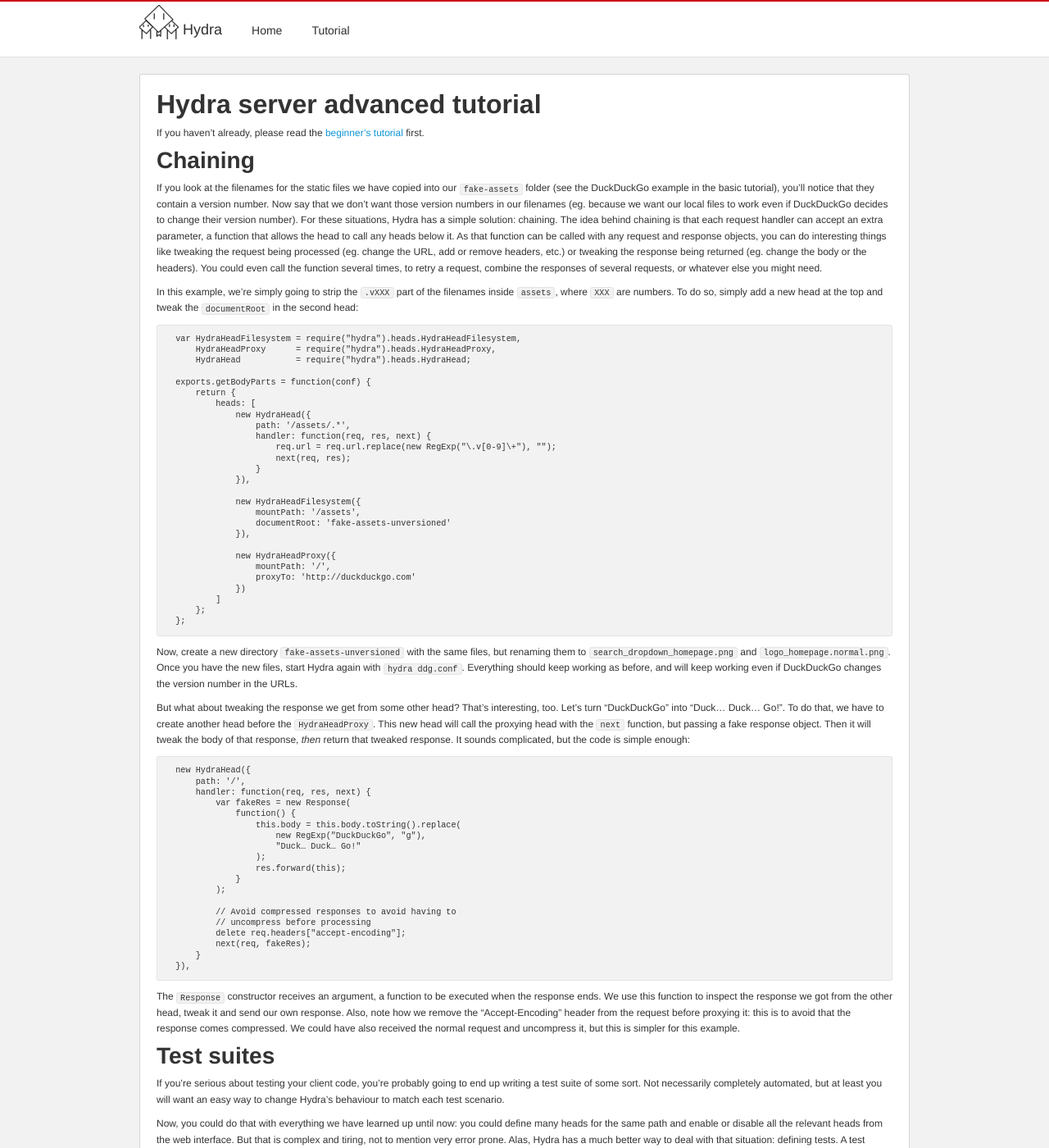
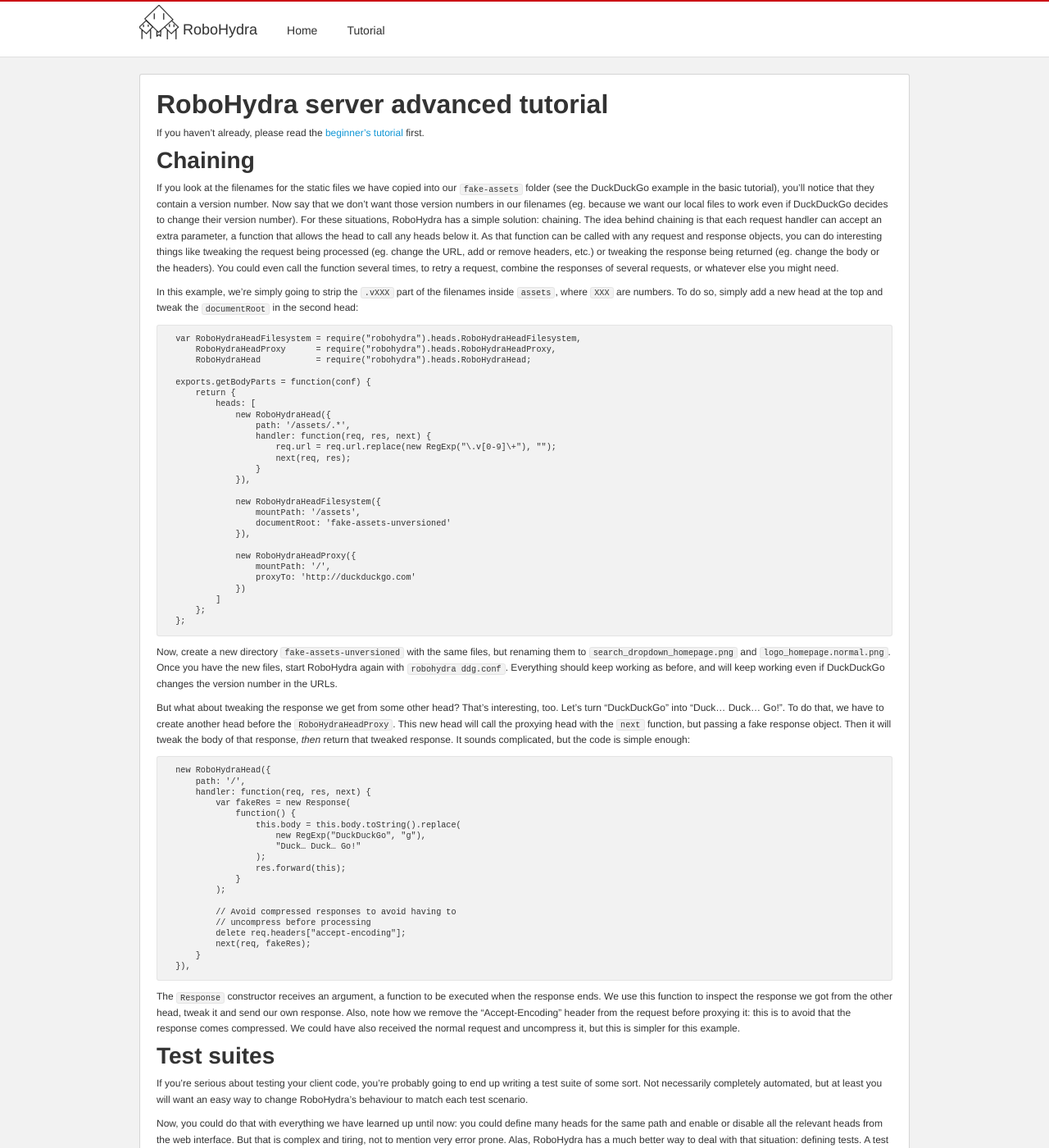
Before and after one commit to robohydra/robohydra, a Jekyll site: the page built from tutorial/advanced/index.md, in a window 1280 px wide and 1400 px high. Shown: the whole window at 82% size. Built offline with Jekyll 4.4.1, drawn with Linux system fonts in a browser that asks for light colours; some of the changed text lies outside the part shown.

Commit message:
Rename to RoboHydra

```diff
--- a/CNAME
+++ b/CNAME
@@ -1 +1 @@
-hydrajs.org
+robohydra.org
--- a/_config.yml
+++ b/_config.yml
@@ -1 +1 @@
-url: http://hydrajs.org
+url: http://robohydra.org
--- a/_layouts/default.html
+++ b/_layouts/default.html
@@ -2,11 +2,11 @@
 <html lang="en">
   <head>
     <meta charset="utf-8">
-    <title>Hydra</title>
+    <title>RoboHydra</title>
     <meta name="viewport" content="width=device-width, initial-scale=1.0">
 
     <link href="{{ site.url }}/static/css/lipstick.min.css" rel="stylesheet">
-    <link href="{{ site.url }}/static/css/hydra.css" rel="stylesheet">
+    <link href="{{ site.url }}/static/css/robohydra.css" rel="stylesheet">
 
     <!-- HTML5 shiv -->
     <!--[if lt IE 9]>
@@ -18,7 +18,7 @@
 
     <div class="navbar">
       <div class="container">
-        <span class="navbar-brand"><img src="{{ site.url }}/static/img/hydra.png" /><a href="{{ site.url }}">Hydra</a></span>
+        <span class="navbar-brand"><img src="{{ site.url }}/static/img/robohydra.png" /><a href="{{ site.url }}">RoboHydra</a></span>
         <ul class="navbar-menu">
           <li><a href="{{ site.url }}">Home</a></span>
           <li><a href="{{ site.url }}/tutorial">Tutorial</a></span>
--- a/tutorial/advanced/index.md
+++ b/tutorial/advanced/index.md
@@ -1,8 +1,8 @@
 ---
 layout: default
 ---
-Hydra server advanced tutorial
-==============================
+RoboHydra server advanced tutorial
+==================================
 
 If you haven't already, please read the [beginner's
 tutorial]({{ site.url }}/tutorial) first.
@@ -15,7 +15,7 @@
 tutorial), you'll notice that they contain a version number. Now say
 that we don't want those version numbers in our filenames (eg. because
 we want our local files to work even if DuckDuckGo decides to change
-their version number). For these situations, Hydra has a simple
+their version number). For these situations, RoboHydra has a simple
 solution: chaining. The idea behind chaining is that each request
 handler can accept an extra parameter, a function that allows the head
 to call any heads below it. As that function can be called with any
@@ -31,14 +31,14 @@
 add a new head at the top and tweak the `documentRoot` in the second
 head:
 
-      var HydraHeadFilesystem = require("hydra").heads.HydraHeadFilesystem,
-          HydraHeadProxy      = require("hydra").heads.HydraHeadProxy,
-          HydraHead           = require("hydra").heads.HydraHead;
+      var RoboHydraHeadFilesystem = require("robohydra").heads.RoboHydraHeadFilesystem,
+          RoboHydraHeadProxy      = require("robohydra").heads.RoboHydraHeadProxy,
+          RoboHydraHead           = require("robohydra").heads.RoboHydraHead;
 
       exports.getBodyParts = function(conf) {
           return {
               heads: [
-                  new HydraHead({
+                  new RoboHydraHead({
                       path: '/assets/.*',
                       handler: function(req, res, next) {
                           req.url = req.url.replace(new RegExp("\.v[0-9]\+"), "");
@@ -46,12 +46,12 @@
                       }
                   }),
 
-                  new HydraHeadFilesystem({
+                  new RoboHydraHeadFilesystem({
                       mountPath: '/assets',
                       documentRoot: 'fake-assets-unversioned'
                   }),
 
-                  new HydraHeadProxy({
+                  new RoboHydraHeadProxy({
                       mountPath: '/',
                       proxyTo: 'http://duckduckgo.com'
                   })
@@ -62,20 +62,20 @@
 
 Now, create a new directory `fake-assets-unversioned` with the same
 files, but renaming them to `search_dropdown_homepage.png` and
-`logo_homepage.normal.png`. Once you have the new files, start Hydra
-again with `hydra ddg.conf`. Everything should keep working as before,
-and will keep working even if DuckDuckGo changes the version number in
-the URLs.
+`logo_homepage.normal.png`. Once you have the new files, start
+RoboHydra again with `robohydra ddg.conf`. Everything should keep
+working as before, and will keep working even if DuckDuckGo changes
+the version number in the URLs.
 
 But what about tweaking the response we get from some other head?
 That's interesting, too. Let's turn "DuckDuckGo" into "Duck… Duck…
 Go!". To do that, we have to create another head before the
-`HydraHeadProxy`. This new head will call the proxying head with the
-`next` function, but passing a fake response object. Then it will
+`RoboHydraHeadProxy`. This new head will call the proxying head with
+the `next` function, but passing a fake response object. Then it will
 tweak the body of that response, _then_ return that tweaked
 response. It sounds complicated, but the code is simple enough:
 
-      new HydraHead({
+      new RoboHydraHead({
           path: '/',
           handler: function(req, res, next) {
               var fakeRes = new Response(
@@ -110,42 +110,42 @@
 If you're serious about testing your client code, you're probably
 going to end up writing a test suite of some sort. Not necessarily
 completely automated, but at least you will want an easy way to change
-Hydra's behaviour to match each test scenario.
+RoboHydra's behaviour to match each test scenario.
 
 Now, you could do that with everything we have learned up until now:
 you could define many heads for the same path and enable or disable
 all the relevant heads from the web interface. But that is complex and
-tiring, not to mention very error prone. Alas, Hydra has a much better
-way to deal with that situation: defining tests. A test consists of a
-collection of heads. These heads are active only when the test they
-belong to is active (and only one test can be active at any given
-time).
+tiring, not to mention very error prone. Alas, RoboHydra has a much
+better way to deal with that situation: defining tests. A test
+consists of a collection of heads. These heads are active only when
+the test they belong to is active (and only one test can be active at
+any given time).
 
-Thus, if you need to easily restore a certain behaviour in Hydra, you
-can define, in a named test, a collection of heads that define that
-behaviour. Then, every time you need to restore that behaviour, you
-start the corresponding test.
+Thus, if you need to easily restore a certain behaviour in RoboHydra,
+you can define, in a named test, a collection of heads that define
+that behaviour. Then, every time you need to restore that behaviour,
+you start the corresponding test.
 
 Let's go back to the first example in the first part of the
-tutorial. In it, we made Hydra return certain "search results" in the
-`/foo` path. If we're serious about testing that client, we probably
-want Hydra to return different things, like no results, a couple of
-results or even an internal server error. Let's implement those three
-cases as tests. Create a new file `hydra/plugins/search/index.js` with
-the following contents:
+tutorial. In it, we made RoboHydra return certain "search results" in
+the `/foo` path. If we're serious about testing that client, we
+probably want RoboHydra to return different things, like no results, a
+couple of results or even an internal server error. Let's implement
+those three cases as tests. Create a new file
+`robohydra/plugins/search/index.js` with the following contents:
 
-      var HydraHead           = require("hydra").heads.HydraHead,
-          HydraHeadStatic     = require("hydra").heads.HydraHeadStatic,
-          Response            = require("hydra").Response;
+      var RoboHydraHead           = require("robohydra").heads.RoboHydraHead,
+          RoboHydraHeadStatic     = require("robohydra").heads.RoboHydraHeadStatic,
+          Response                = require("robohydra").Response;
 
       exports.getBodyParts = function(conf) {
           return {
               heads: [
-                  new HydraHeadStatic({
+                  new RoboHydraHeadStatic({
                       path: '/foo',
                       content: "This is the default behaviour of /foo"
                   }),
-                  new HydraHeadStatic({
+                  new RoboHydraHeadStatic({
                       path: '/bar',
                       content: "This is always available, regardless of the current test"
                   })
@@ -165,13 +165,13 @@
 
                   twoResults: {
                       heads: [
-                          new HydraHeadStatic({
+                          new RoboHydraHeadStatic({
                               path: '/foo',
                               content: {
                                   "success": true,
                                   "results": [
-                                      {"url": "http://hydrajs.org",
-                                       "title": "Hydra testing tool"},
+                                      {"url": "http://robohydra.org",
+                                       "title": "RoboHydra testing tool"},
                                       {"url": "http://en.wikipedia.org/wiki/Hydra",
                                        "title": "Hydra - Wikipedia"}
                                   ]
@@ -183,7 +183,7 @@
                   serverProblems: {
                       description: "Make a search with any non-empty search term. The client should show some error messaging stating the server couldn't fulfill the request or wasn't available",
                       heads: [
-                          new HydraHead({
+                          new RoboHydraHead({
                               path: '/.*',
                               handler: function(req, res) {
                                   res.statusCode = 500;
@@ -196,29 +196,29 @@
           };
       };
 
-Once saved, create a matching configuration file and start Hydra with
-it:
+Once saved, create a matching configuration file and start RoboHydra
+with it:
 
       {"plugins": [{"name": "search", "config": {}}]}
 
 You can see the available tests, which one is active (if any) and
 start and stop them in the [test admin
-interface](http://localhost:3000/hydra-admin/tests). When starting
-Hydra there won't be any active test, so
+interface](http://localhost:3000/robohydra-admin/tests). When starting
+RoboHydra there won't be any active test, so
 [`/foo`](http://localhost:3000/foo) will say "This is the default
 behaviour of /foo". However, if we go to the test interface and start
 any of the tests, we'll have the desired behaviour in `/foo`. Go now
 to the test interface and experiment a bit with the results you get
 when starting the different tests.
 
-Note how when you start the last test, Hydra will show some
+Note how when you start the last test, RoboHydra will show some
 instructions and some expected behaviour (the `instructions` field is
 interpreted as Markdown). This can be very handy if you want to build
 some kind of acceptance test suite of your client.  And in case you
 want to automate the testing of the client, you will also want to
-automate the starting/switching of tests in Hydra. In that case,
+automate the starting/switching of tests in RoboHydra. In that case,
 remember you can start and stop them by making POST requests to
-http://localhost:3000/hydra-admin/tests/PLUGIN-NAME/TEST-NAME.
+http://localhost:3000/robohydra-admin/tests/PLUGIN-NAME/TEST-NAME.
 
 
 Assertions
@@ -227,7 +227,7 @@
 If you're preparing a more formal test suite for your project, you may
 want to not only check how the client behaves with different responses
 from the server, but also if the client requests are well-formed and
-correct. Hydra heads can contain assertions that will be counted as
+correct. RoboHydra heads can contain assertions that will be counted as
 part of the current active test.
 
 Let's say we are still testing the client of that search engine in the
@@ -249,7 +249,7 @@
                   nonAsciiSearchTerm: {
                       instructions: "Search for the string 'blåbærsyltetøy'.\n\nYou should _get one search result_ and it should be _displayed correctly_.",
                       heads: [
-                          new HydraHead({
+                          new RoboHydraHead({
                               path: '/foo',
                               handler: function(req, res) {
                                   assert.equal(req.getParams.q,
@@ -273,19 +273,19 @@
 as its properties. The only module available as of today is `assert`:
 an object with all the functions in the standard, [`assert`
 module](http://nodejs.org/docs/latest/api/assert.html) from Node. This
-version, though, is special for Hydra and allows Hydra to fetch the
-results.
+version, though, is special for RoboHydra and allows RoboHydra to
+fetch the results.
 
 Now, if you start the `nonAsciiSearchTerm` test and make a request
 with the wrong string, you'll get an empty response and see the test
 failure in the [test index
-page](http://localhost:3000/hydra-admin/tests). If you send the
+page](http://localhost:3000/robohydra-admin/tests). If you send the
 correct string, you'll see the one-result response and the test pass
 in the test index page. In case you want to access this information in
 an automated fashion, you can get the results in JSON format at the
 URL
-[http://localhost:3000/hydra-admin/tests/results.json](http://localhost:3000/hydra-admin/tests/results.json).
+[http://localhost:3000/robohydra-admin/tests/results.json](http://localhost:3000/robohydra-admin/tests/results.json).
 
-And this is the end of the advanced Hydra tutorial. Now you have
+And this is the end of the advanced RoboHydra tutorial. Now you have
 learned about all features and it's just a matter of experimenting and
 creating your own plugins.
```
Also changed, not shown: other parts of tutorial/advanced/index.md (+1 -1 lines), index.md (+14 -14 lines), tutorial/index.md (+47 -47 lines), static/css/robohydra.css (renamed from static/css/hydra.css), static/img/robohydra.png (renamed from static/img/hydra.png), 1 other file.
